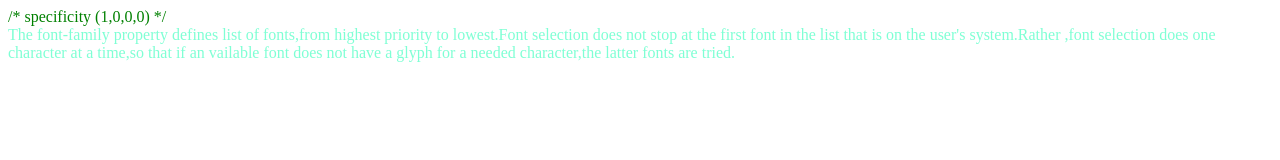
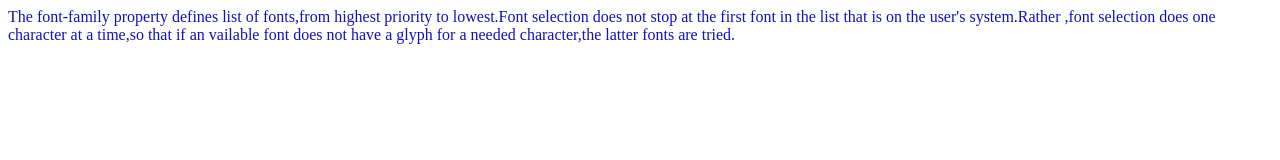
Before and after one commit to Ardra-Vonnue/WEEK-2, a plain HTML site: page specificity.html in a window 1280 px wide. Drawn offline with Linux system fonts and the light colour scheme.

Commit message:
fix:corrected issues regarding comments

```diff
--- a/specificity.html
+++ b/specificity.html
@@ -15,7 +15,7 @@
       }
       /* specificity (0,0,2) */
       main > div {
-        color: aquamarine;
+        color: rgb(15, 18, 189);
       }
       /* specificity (0,1,0) */
       main:nth-child(2) {
@@ -67,7 +67,7 @@
     </style>
   </head>
   <body>
-    /* specificity (1,0,0,0) */
+  <!-- specificity (1,0,0,0) -->
     <main id="test2" class="test1" style="color: gold" data-style="card">
       <div>
         The font-family property defines list of fonts,from highest priority to
```
